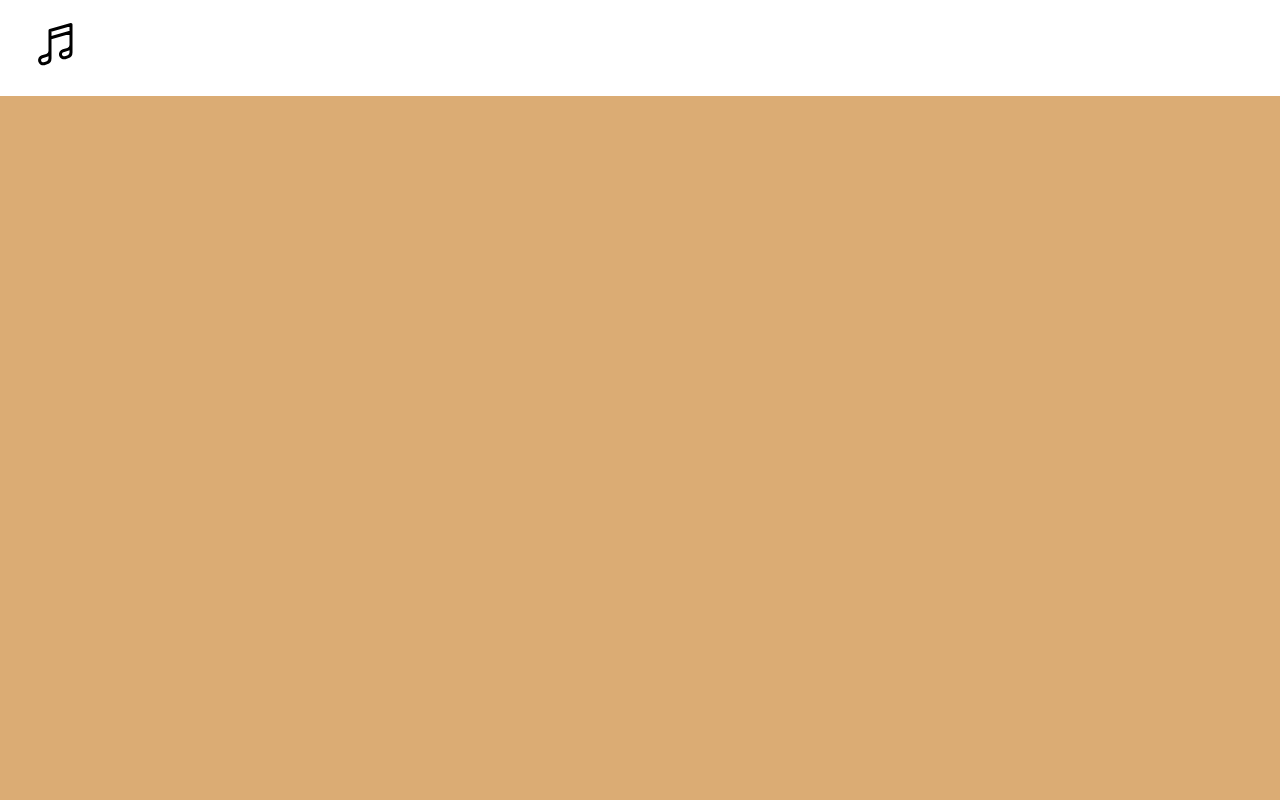
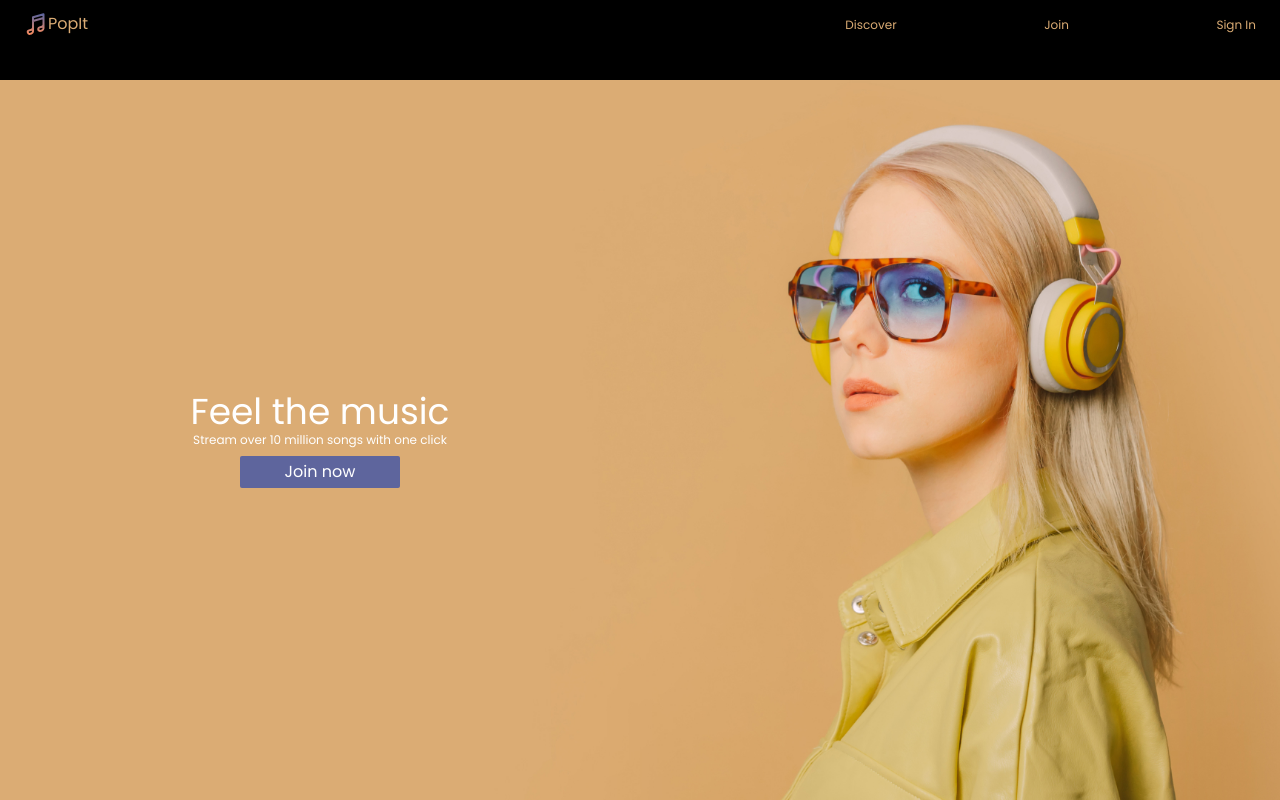
Before and after one commit to Mohammed-Thasleem/music-site, a website: page index.html in a window 1280 px wide. Drawn offline with nearby package versions, Linux system fonts and the light colour scheme.

Commit message:
navbar and main section completed

```diff
--- a/index.html
+++ b/index.html
@@ -15,30 +15,53 @@
     <link rel="stylesheet" href="main.css" />
     <title>PopIt</title>
   </head>
-  <body>
+  <body class="h-screen relative">
     <section
-      class="navigation w-screen px-8 py-5"
-      style="background-color: #fff"
+      class="navigation w-screen px-6 py-3 flex content-center justify-between fixed"
+      style="background-color: #000"
     >
-      <div>
+      <div class="flex content-center">
         <svg
           xmlns="http://www.w3.org/2000/svg"
           fill="none"
           viewBox="0 0 24 24"
-          stroke-width="1.5"
-          stroke="currentColor"
-          class="w-12 h-12"
+          stroke-width="2"
+          stroke="url('#MyGradient')"
+          class="w-6 h-6"
         >
+          <defs>
+            <linearGradient id="MyGradient" x1="0" y1="0" x2="0" y2="100%">
+              <stop offset="0%" stop-color="#5E659D" />
+              <stop offset="100%" stop-color="#F58B61" />
+            </linearGradient>
+          </defs>
           <path
             stroke-linecap="round"
             stroke-linejoin="round"
             d="M9 9l10.5-3m0 6.553v3.75a2.25 2.25 0 01-1.632 2.163l-1.32.377a1.803 1.803 0 11-.99-3.467l2.31-.66a2.25 2.25 0 001.632-2.163zm0 0V2.25L9 5.25v10.303m0 0v3.75a2.25 2.25 0 01-1.632 2.163l-1.32.377a1.803 1.803 0 01-.99-3.467l2.31-.66A2.25 2.25 0 009 15.553z"
           />
         </svg>
+        <p>PopIt</p>
       </div>
-      <div></div>
+      <div class="flex content-center w-1/3">
+        <ul class="flex content-center justify-between w-full">
+          <li><a href="#discover" class="text-xs">Discover</a></li>
+          <li><a href="#join" class="text-xs">Join</a></li>
+          <li><a href="#signin" class="text-xs">Sign In</a></li>
+        </ul>
+      </div>
     </section>
-    <section class="main"></section>
+    <section class="main">
+      <div class="w-1/2 h-full flex flex-col justify-center items-center">
+        <p class="text-white text-4xl">Feel the music</p>
+        <p class="text-white text-xs pb-2">
+          Stream over 10 million songs with one click
+        </p>
+        <button class="btn px-2 py-1 rounded-sm w-1/4">
+          <a href="#join" class="text-white">Join now</a>
+        </button>
+      </div>
+    </section>
     <section class="discover"></section>
     <section class="join"></section>
   </body>
--- a/main.css
+++ b/main.css
@@ -8,9 +8,30 @@
 html,
 body {
   font-family: "Poppins", sans-serif;
-  background-color: #dbac74;
+  background-color: #dfb06dfa;
 }
 
 .navigation {
-  height: 12vh;
+  height: 10vh;
 }
+
+.navigation .flex ul li a,
+.navigation .flex p {
+  color: #dbac74;
+}
+
+.main {
+  padding-top: 10vh;
+  height: 100vh;
+  background-image: url(img/Background\ image.jpg);
+  background-repeat: no-repeat;
+  background-size: cover;
+}
+
+.btn {
+  background-color: #5e659d;
+}
+
+.btn:hover {
+  background-color: #333b78;
+}
```
